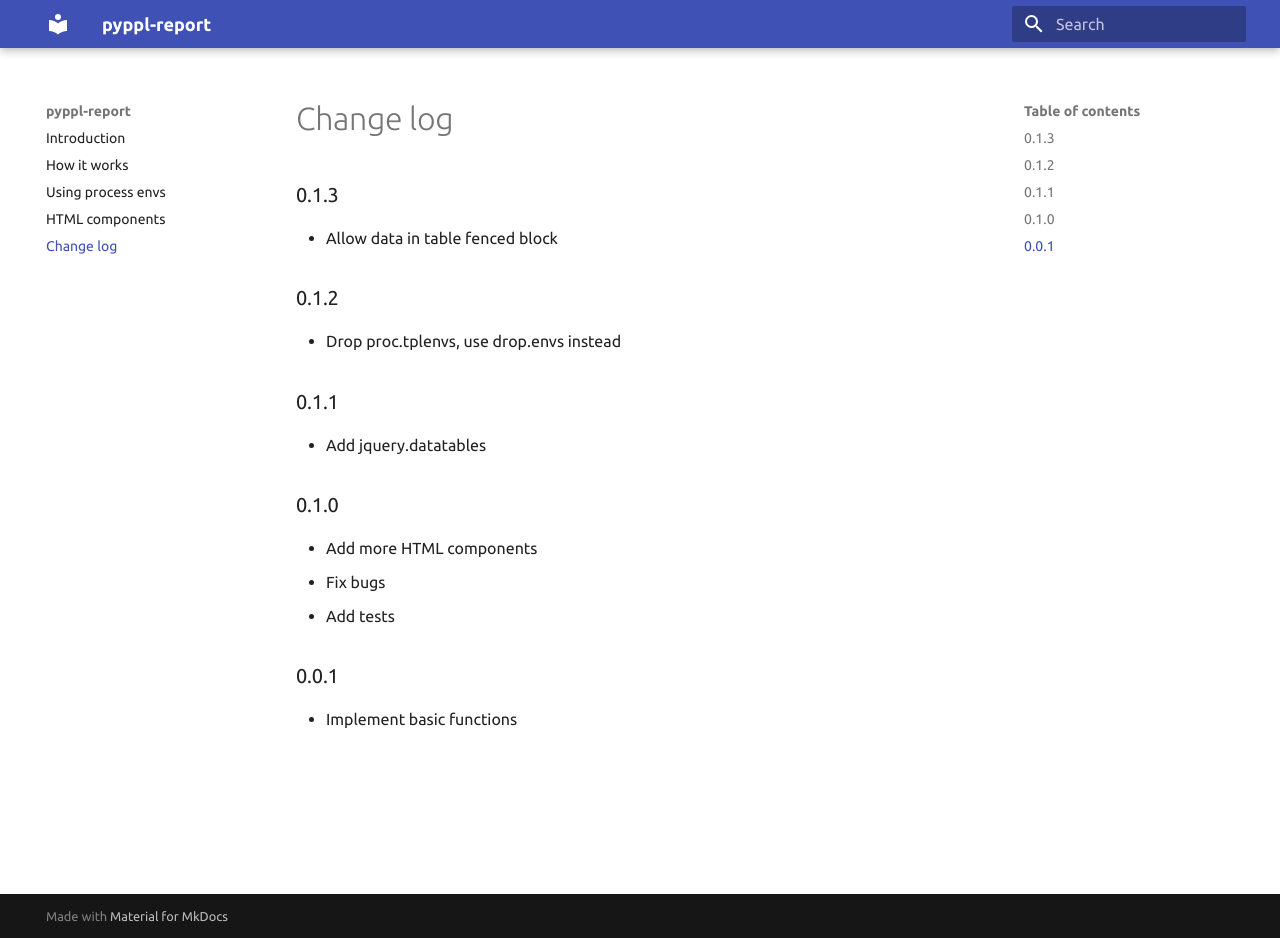
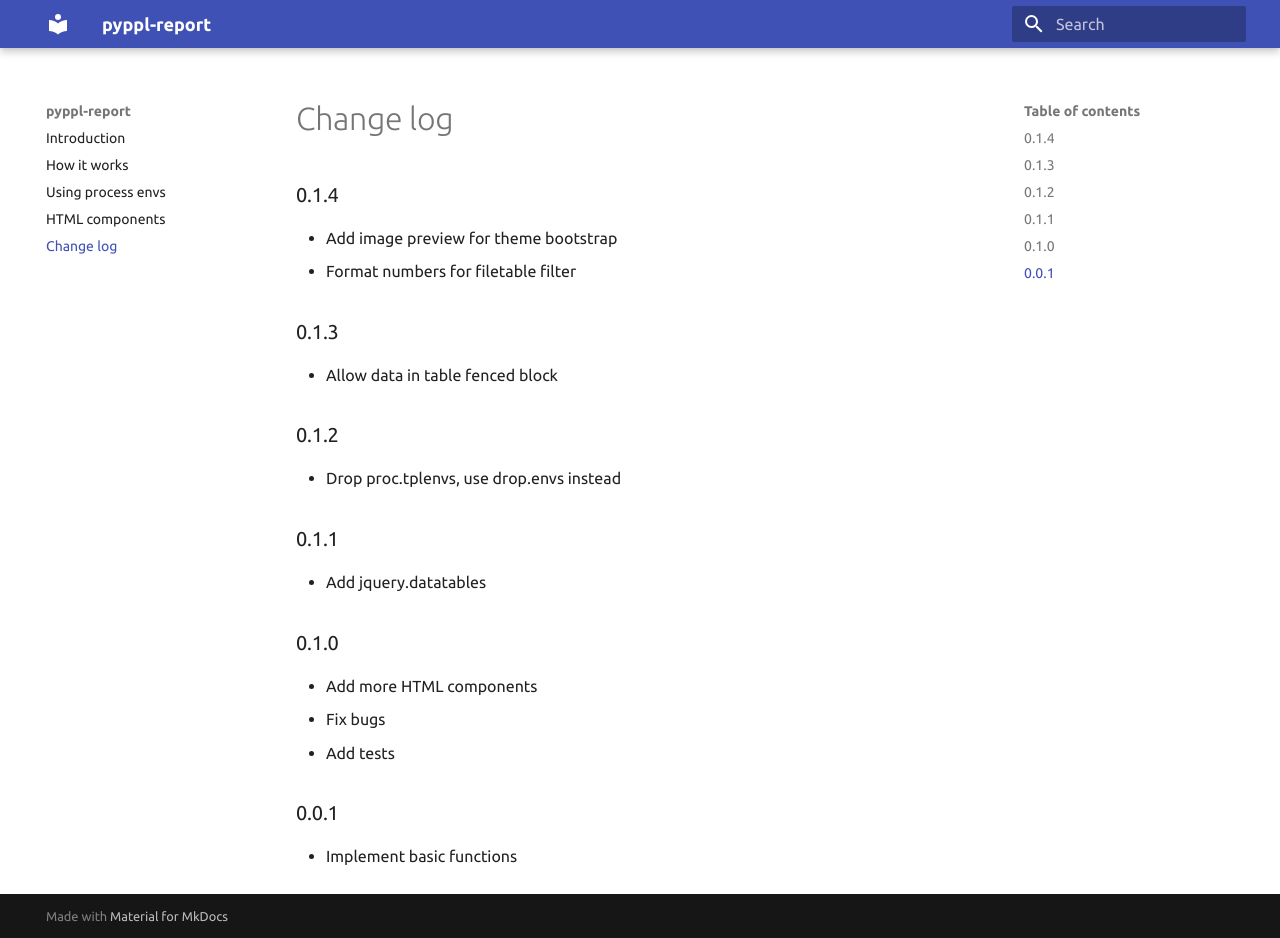
Before and after one commit to pwwang/pyppl_report, an MkDocs documentation site: the page built from docs/CHANGELOG.md, in a window 1280 px wide and 938 px high. Built offline with MkDocs 1.6.1 and Material for MkDocs 9.7.7, drawn with Linux system fonts in a browser that asks for light colours.

Commit message:
Update CHANGELOG

```diff
--- a/docs/CHANGELOG.md
+++ b/docs/CHANGELOG.md
@@ -1,3 +1,7 @@
+## 0.1.4
+- Add image preview for theme bootstrap
+- Format numbers for filetable filter
+
 ## 0.1.3
 - Allow data in table fenced block
 
```
